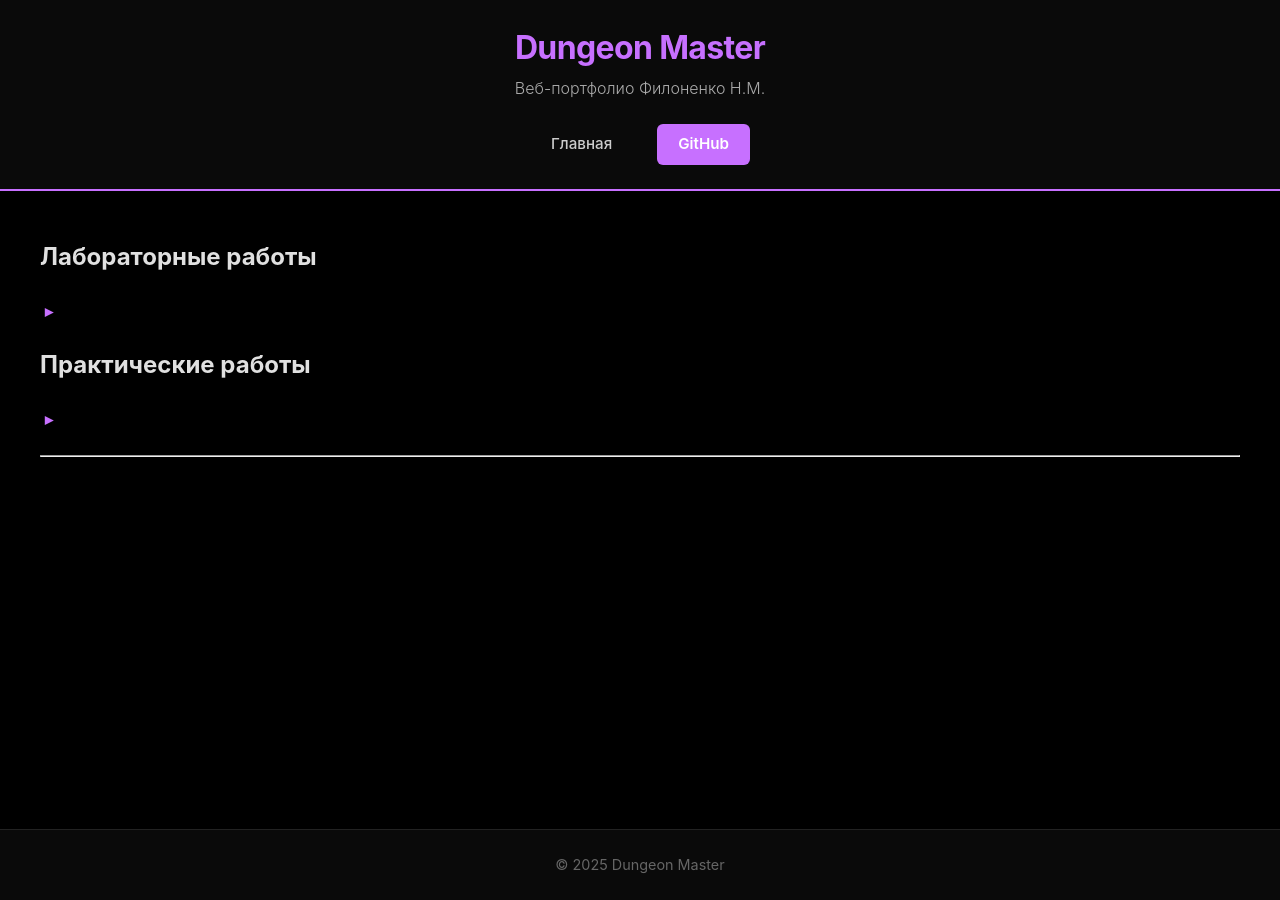
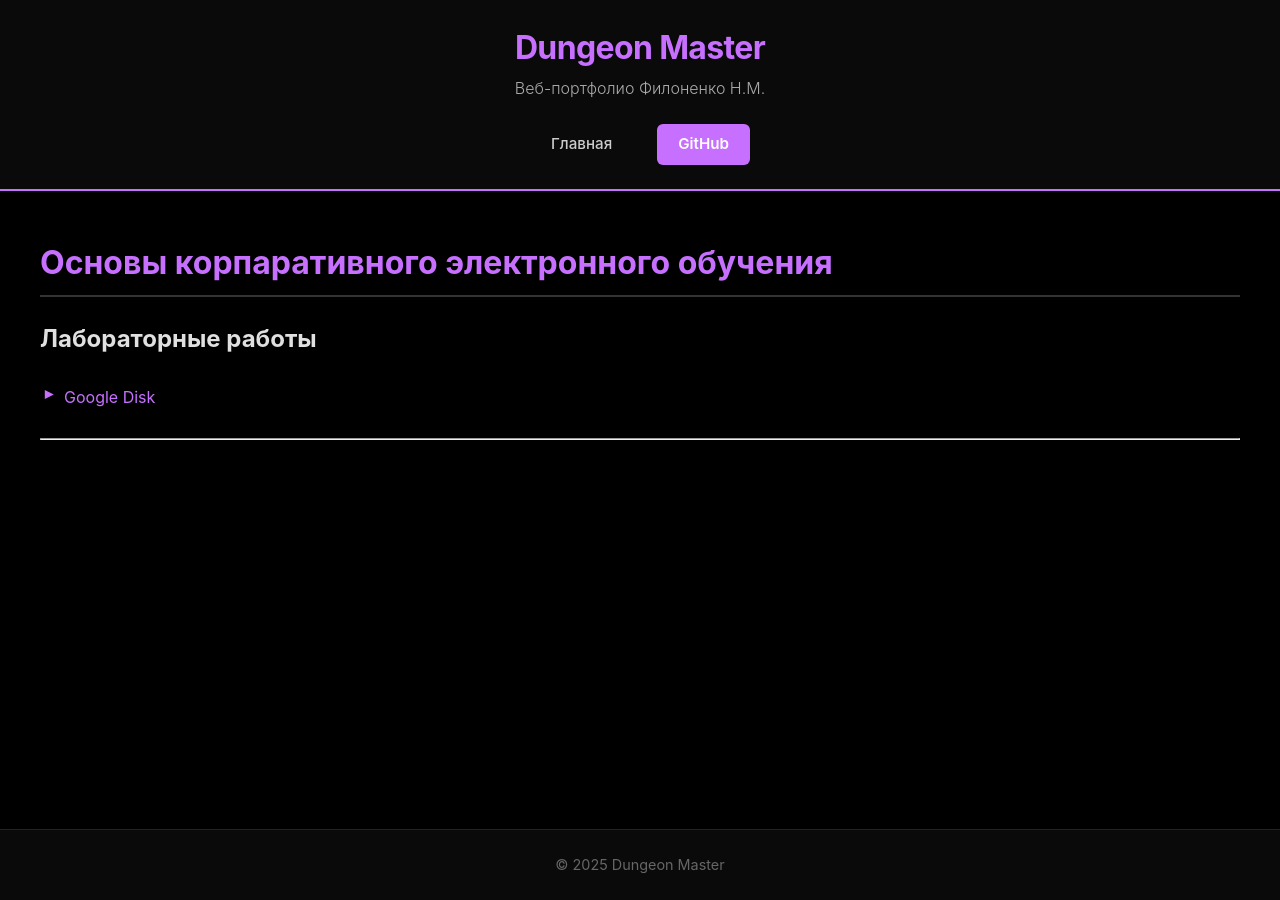
Before and after one commit to JunHerz/JunHerz.github.io, a Jekyll site: the page built from courses/3-course/okeo.md, in a window 1280 px wide. Built offline with Jekyll 4.4.1, drawn with Linux system fonts in a browser that asks for light colours.

Commit message:
Update okeo.md

```diff
--- a/courses/3-course/okeo.md
+++ b/courses/3-course/okeo.md
@@ -3,10 +3,9 @@ layout: default
 title: "Основы корпаративного электронного обучения"
 ---
 
+# Основы корпаративного электронного обучения
+
 ## Лабораторные работы
-- []()
-
-## Практические работы
-- []()
+- [Google Disk](https://drive.google.com/drive/folders/1spiAOlaqJRffZz0Dc3BpccipnrE-4wc_?usp=drive_link)
 
 ---
```
